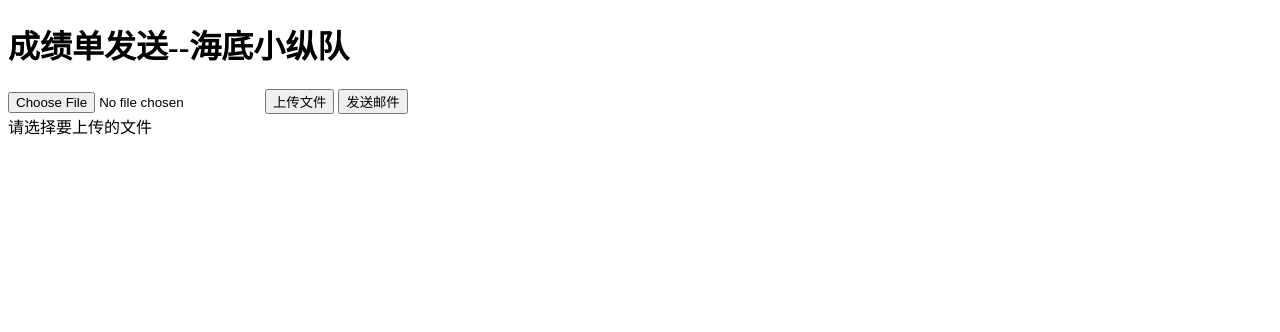
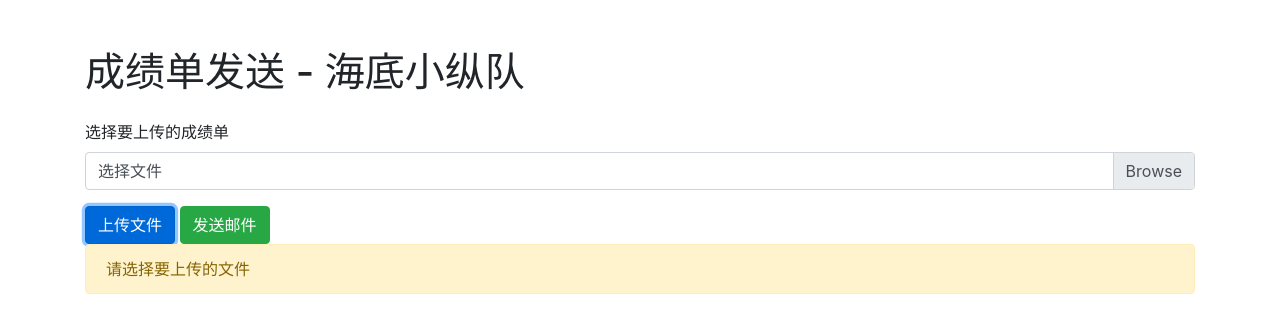
Before and after one commit to lzx200211/score, a plain HTML site: page templates/index.html in a window 1280 px wide. Both pictures are taken after a click on the button "上传文件". Drawn offline with nearby package versions, Linux system fonts and the light colour scheme.

Commit message:
Update index.html
美化了一下前端

```diff
--- a/templates/index.html
+++ b/templates/index.html
@@ -2,21 +2,41 @@
 <html>
 <head>
     <title>成绩单发送</title>
+    <!-- 引入 Bootstrap 4 CSS 文件 -->
+    <link rel="stylesheet" href="https://stackpath.bootstrapcdn.com/bootstrap/4.5.0/css/bootstrap.min.css">
 </head>
 <body>
-    <h1>成绩单发送--海底小纵队</h1>
+    <div class="container py-5">
+        <h1>成绩单发送 - 海底小纵队</h1>
 
-    <input type="file" id="fileInput">
-    <button id="uploadButton">上传文件</button>
-    <button id="sendEmailButton">发送邮件</button>
+        <div class="form-group mt-4">
+            <label for="fileInput">选择要上传的成绩单</label>
+            <div class="input-group">
+                <div class="custom-file">
+                    <input type="file" class="custom-file-input" id="fileInput">
+                    <label class="custom-file-label" for="fileInput">选择文件</label>
+                </div>
+            </div>
+        </div>
 
-    <div id="response"></div>
+        <button id="uploadButton" class="btn btn-primary">上传文件</button>
+        <button id="sendEmailButton" class="btn btn-success">发送邮件</button>
+
+        <div id="response" class="mt-3"></div>
+    </div>
 
     <script>
         var fileInput = document.getElementById("fileInput");
         var uploadButton = document.getElementById("uploadButton");
         var sendEmailButton = document.getElementById("sendEmailButton");
         var responseElement = document.getElementById("response");
+
+        // 当用户选择文件时，更新文件选择器的标签
+        fileInput.addEventListener("change", function() {
+            var fileName = fileInput.files[0].name;
+            var label = document.querySelector(".custom-file-label");
+            label.innerText = fileName;
+        });
 
         uploadButton.addEventListener("click", function() {
             var file = fileInput.files[0];
@@ -31,27 +51,31 @@
                 .then(response => response.json())
                 .then(data => {
                     responseElement.textContent = data.message;
+                    responseElement.className = 'alert alert-success';
                 })
                 .catch(error => {
                     responseElement.textContent = '上传文件时发生错误';
+                    responseElement.className = 'alert alert-danger';
                     console.error(error);
                 });
             } else {
                 responseElement.textContent = '请选择要上传的文件';
+                responseElement.className = 'alert alert-warning';
             }
         });
 
         sendEmailButton.addEventListener("click", function() {
-            // 这里触发发送邮件的请求
             fetch('/send_email', {
                 method: 'POST'
             })
             .then(response => response.json())
             .then(data => {
                 responseElement.textContent = data.message;
+                responseElement.className = 'alert alert-success';
             })
             .catch(error => {
                 responseElement.textContent = '发送邮件时发生错误';
+                responseElement.className = 'alert alert-danger';
                 console.error(error);
             });
         });
```
